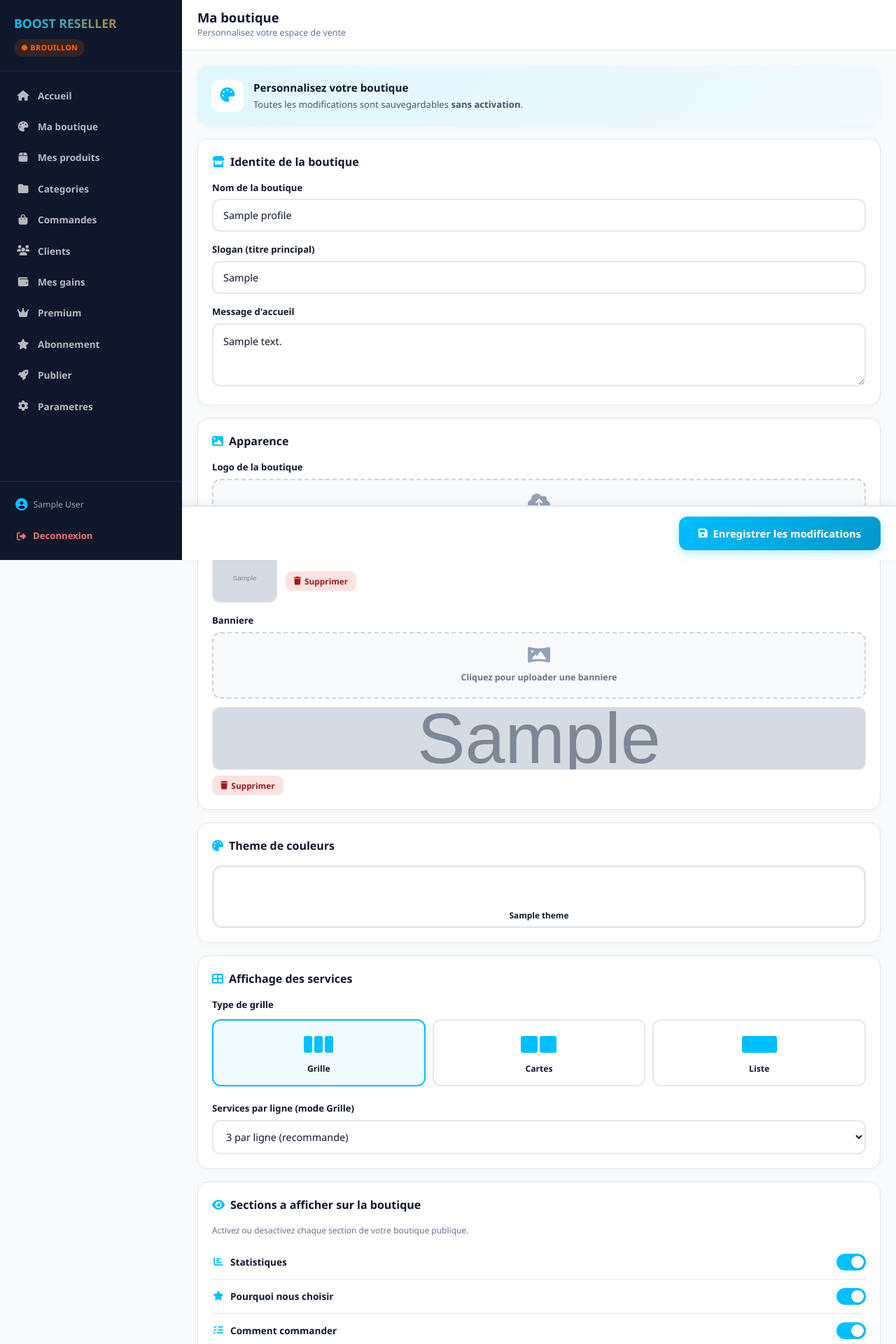
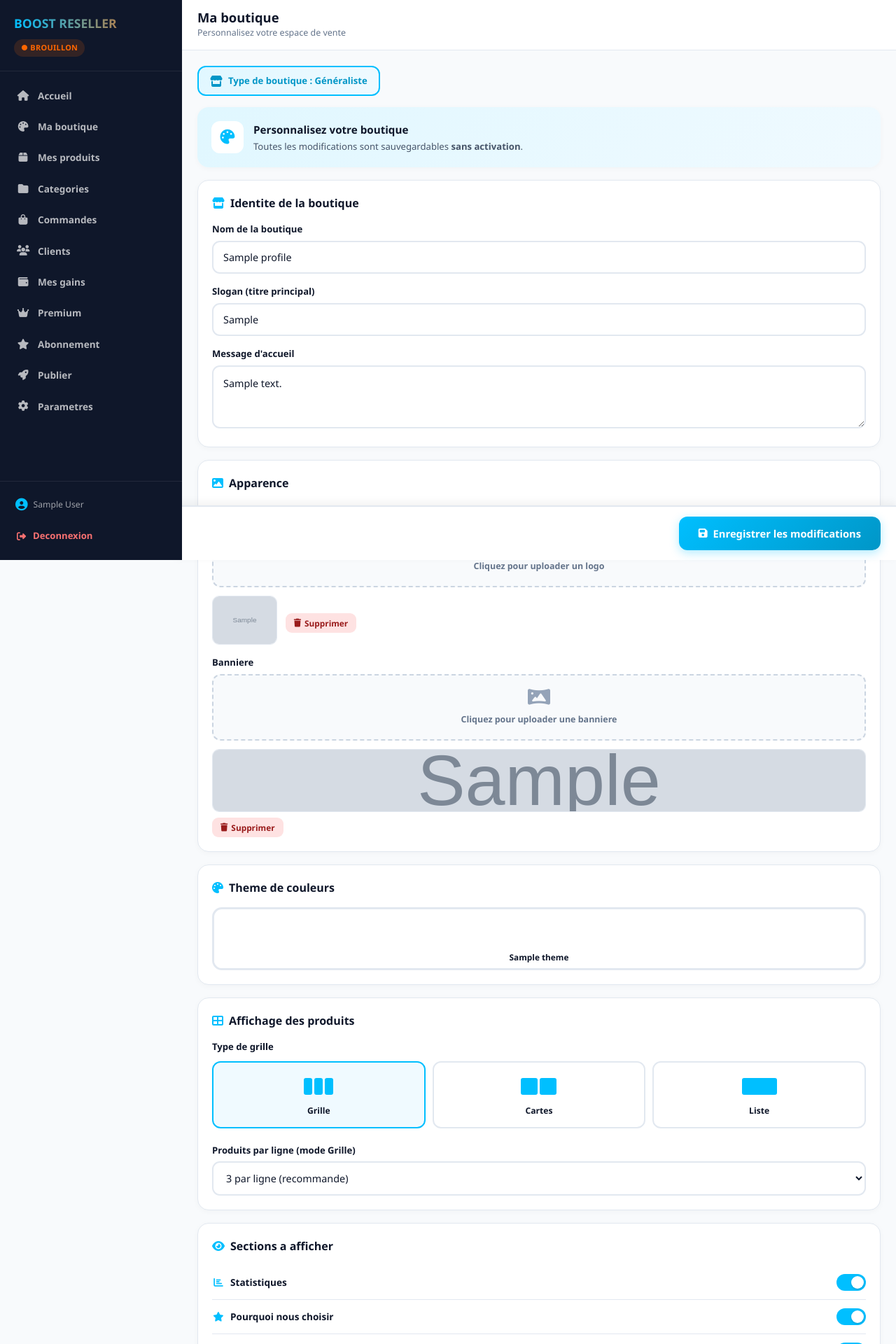
Before and after one commit to abdoula14cherif/kalilinux, a Flask app: template app/templates/dashboard/boutique.html in a window 1280 px wide. Shown: the top 1920 px of the page at 70% size. Run offline with Flask 3, Linux system fonts and the light colour scheme; the template is opened without the code that fills it: most values are stand-ins (such as "Sample title", 1, 10 or a date in 2020); grey boxes marked "Sample" are stand-in pictures.

Commit message:
Update boutique.html

```diff
--- a/app/templates/dashboard/boutique.html
+++ b/app/templates/dashboard/boutique.html
@@ -61,7 +61,6 @@
 input:checked + .slider{background:#00BFFF}
 input:checked + .slider:before{transform:translateX(18px)}
 
-/* CHOIX GRILLE */
 .grid-options{display:grid;grid-template-columns:repeat(3,1fr);gap:10px;margin-top:10px}
 .grid-opt{border:2px solid #E2E8F0;border-radius:12px;padding:14px 8px;text-align:center;cursor:pointer;transition:all .2s;background:#fff}
 .grid-opt:hover{border-color:#00BFFF}
@@ -71,11 +70,13 @@ input:checked + .slider:before{transform:translateX(18px)}
 .grid-opt-visu div{background:#00BFFF;border-radius:3px;height:24px}
 .grid-opt-lbl{font-size:.76rem;font-weight:700;color:#0F172A}
 
-/* SECTIONS TOGGLE */
 .section-toggle{display:flex;align-items:center;justify-content:space-between;padding:12px 0;border-bottom:1px solid #E2E8F0}
 .section-toggle:last-child{border-bottom:none}
 .section-toggle-lbl{font-size:.85rem;font-weight:600;color:#0F172A;display:flex;align-items:center;gap:8px}
 .section-toggle-lbl i{color:#00BFFF;width:18px;text-align:center}
+
+.info-type-badge{display:inline-flex;align-items:center;gap:8px;background:linear-gradient(135deg,#E0F7FF,#F0FAFF);border:2px solid #00BFFF;border-radius:12px;padding:10px 16px;font-size:.82rem;font-weight:800;color:#0096C7;margin-bottom:16px}
+.info-type-badge i{font-size:1rem}
 
 .save-bar{position:fixed;bottom:0;left:250px;right:0;background:#fff;border-top:2px solid #E2E8F0;padding:14px 22px;display:flex;gap:10px;justify-content:flex-end;box-shadow:0 -4px 12px rgba(0,0,0,.06);z-index:80}
 @media(max-width:900px){.save-bar{left:0}}
@@ -86,6 +87,22 @@ input:checked + .slider:before{transform:translateX(18px)}
 
 {% block dashboard_content %}
 <div class="boutique-form" style="padding-bottom:90px">
+
+  <!-- BADGE TYPE BOUTIQUE -->
+  <div class="info-type-badge">
+    <i class="fas fa-store"></i>
+    Type de boutique :
+    {% if profile.boutique_type == 'digital' %}Digital & Réseaux
+    {% elif profile.boutique_type == 'mode' %}Mode & Vêtements
+    {% elif profile.boutique_type == 'beaute' %}Beauté & Cosmétiques
+    {% elif profile.boutique_type == 'formations' %}Formations en ligne
+    {% elif profile.boutique_type == 'ebooks' %}Ebooks & Digital
+    {% elif profile.boutique_type == 'restauration' %}Restauration & Livraison
+    {% elif profile.boutique_type == 'electronique' %}Électronique & Tech
+    {% elif profile.boutique_type == 'immobilier' %}Immobilier
+    {% elif profile.boutique_type == 'art' %}Art & Artisanat
+    {% else %}Généraliste{% endif %}
+  </div>
 
   <div class="card" style="background:linear-gradient(135deg,#E0F7FF,#F0FAFF);border:none">
     <div style="display:flex;align-items:center;gap:14px">
@@ -103,16 +120,15 @@ input:checked + .slider:before{transform:translateX(18px)}
 
   <form method="POST" action="{{ url_for('dashboard.boutique_enregistrer') }}" enctype="multipart/form-data" id="formBoutique">
 
-    <!-- IDENTITE -->
     <div class="card">
       <div class="card-title"><i class="fas fa-store"></i> Identite de la boutique</div>
       <div class="fg">
         <label>Nom de la boutique</label>
-        <input class="inp" type="text" name="boutique_nom" value="{{ profile.boutique_nom or '' }}" placeholder="Ex : Boost Douala" maxlength="60">
+        <input class="inp" type="text" name="boutique_nom" value="{{ profile.boutique_nom or '' }}" placeholder="Ex : Ma Boutique" maxlength="60">
       </div>
       <div class="fg">
         <label>Slogan (titre principal)</label>
-        <input class="inp" type="text" name="boutique_slogan" value="{{ profile.boutique_slogan or '' }}" placeholder="Ex : Le boost le plus rapide du Cameroun" maxlength="100">
+        <input class="inp" type="text" name="boutique_slogan" value="{{ profile.boutique_slogan or '' }}" placeholder="Ex : Le meilleur du Cameroun" maxlength="100">
       </div>
       <div class="fg" style="margin-bottom:0">
         <label>Message d'accueil</label>
@@ -120,7 +136,6 @@ input:checked + .slider:before{transform:translateX(18px)}
       </div>
     </div>
 
-    <!-- APPARENCE -->
     <div class="card">
       <div class="card-title"><i class="fas fa-image"></i> Apparence</div>
       <div class="fg">
@@ -153,7 +168,6 @@ input:checked + .slider:before{transform:translateX(18px)}
       </div>
     </div>
 
-    <!-- THEME -->
     <div class="card">
       <div class="card-title"><i class="fas fa-palette"></i> Theme de couleurs</div>
       <div class="themes-grid">
@@ -167,39 +181,30 @@ input:checked + .slider:before{transform:translateX(18px)}
       </div>
     </div>
 
-    <!-- ⭐ AFFICHAGE DES SERVICES (NOUVEAU) -->
     <div class="card">
-      <div class="card-title"><i class="fas fa-th-large"></i> Affichage des services</div>
-
+      <div class="card-title"><i class="fas fa-th-large"></i> Affichage des produits</div>
       <div class="fg">
         <label>Type de grille</label>
         <div class="grid-options">
           <label class="grid-opt {% if (profile.boutique_type_grille or 'grille') == 'grille' %}actif{% endif %}">
             <input type="radio" name="boutique_type_grille" value="grille" {% if (profile.boutique_type_grille or 'grille') == 'grille' %}checked{% endif %} onchange="selectGrid(this)">
-            <div class="grid-opt-visu">
-              <div style="width:12px"></div><div style="width:12px"></div><div style="width:12px"></div>
-            </div>
+            <div class="grid-opt-visu"><div style="width:12px"></div><div style="width:12px"></div><div style="width:12px"></div></div>
             <div class="grid-opt-lbl">Grille</div>
           </label>
           <label class="grid-opt {% if profile.boutique_type_grille == 'cartes' %}actif{% endif %}">
             <input type="radio" name="boutique_type_grille" value="cartes" {% if profile.boutique_type_grille == 'cartes' %}checked{% endif %} onchange="selectGrid(this)">
-            <div class="grid-opt-visu">
-              <div style="width:24px"></div><div style="width:24px"></div>
-            </div>
+            <div class="grid-opt-visu"><div style="width:24px"></div><div style="width:24px"></div></div>
             <div class="grid-opt-lbl">Cartes</div>
           </label>
           <label class="grid-opt {% if profile.boutique_type_grille == 'liste' %}actif{% endif %}">
             <input type="radio" name="boutique_type_grille" value="liste" {% if profile.boutique_type_grille == 'liste' %}checked{% endif %} onchange="selectGrid(this)">
-            <div class="grid-opt-visu">
-              <div style="width:50px"></div>
-            </div>
+            <div class="grid-opt-visu"><div style="width:50px"></div></div>
             <div class="grid-opt-lbl">Liste</div>
           </label>
         </div>
       </div>
-
       <div class="fg" style="margin-bottom:0">
-        <label>Services par ligne (mode Grille)</label>
+        <label>Produits par ligne (mode Grille)</label>
         <select class="inp" name="boutique_services_par_ligne">
           <option value="2" {% if profile.boutique_services_par_ligne == 2 %}selected{% endif %}>2 par ligne</option>
           <option value="3" {% if (profile.boutique_services_par_ligne or 3) == 3 %}selected{% endif %}>3 par ligne (recommande)</option>
@@ -208,22 +213,18 @@ input:checked + .slider:before{transform:translateX(18px)}
       </div>
     </div>
 
-    <!-- ⭐ SECTIONS A AFFICHER (NOUVEAU) -->
     <div class="card">
-      <div class="card-title"><i class="fas fa-eye"></i> Sections a afficher sur la boutique</div>
-      <div class="hint" style="margin-bottom:12px;font-size:.75rem;color:#64748B">Activez ou desactivez chaque section de votre boutique publique.</div>
-
+      <div class="card-title"><i class="fas fa-eye"></i> Sections a afficher</div>
       {% set sections = profile.boutique_sections_affichees or {} %}
       {% set secs = [
         ('stats', 'Statistiques', 'fas fa-chart-bar'),
         ('avantages', 'Pourquoi nous choisir', 'fas fa-star'),
         ('comment', 'Comment commander', 'fas fa-list-check'),
-        ('services', 'Catalogue des services', 'fas fa-store'),
+        ('services', 'Catalogue', 'fas fa-store'),
         ('apropos', 'A propos', 'fas fa-info-circle'),
         ('avis', 'Avis clients', 'fas fa-comments'),
         ('faq', 'FAQ', 'fas fa-question-circle')
       ] %}
-
       {% for key, label, ico in secs %}
       <div class="section-toggle">
         <div class="section-toggle-lbl"><i class="{{ ico }}"></i> {{ label }}</div>
@@ -235,10 +236,8 @@ input:checked + .slider:before{transform:translateX(18px)}
       {% endfor %}
     </div>
 
-    <!-- ⭐ CONFIANCE (NOUVEAU) -->
     <div class="card">
       <div class="card-title"><i class="fas fa-shield-halved"></i> Signes de confiance</div>
-
       <div class="toggle-row">
         <div>
           <div class="toggle-lbl">Badge "Verifie"</div>
@@ -249,30 +248,16 @@ input:checked + .slider:before{transform:translateX(18px)}
           <span class="slider"></span>
         </label>
       </div>
-
-      <div class="toggle-row">
-        <div>
-          <div class="toggle-lbl">Slogan anime</div>
-          <div class="toggle-desc">Effet de frappe sur le slogan</div>
-        </div>
-        <label class="switch">
-          <input type="checkbox" name="boutique_slogan_anime" {% if profile.boutique_slogan_anime %}checked{% endif %}>
-          <span class="slider"></span>
-        </label>
-      </div>
-
       <div class="fg" style="margin-top:14px">
         <label>Note de la boutique (sur 5)</label>
-        <input class="inp" type="number" name="boutique_note" step="0.1" min="0" max="5" value="{{ profile.boutique_note or 4.9 }}" placeholder="4.9">
+        <input class="inp" type="number" name="boutique_note" step="0.1" min="0" max="5" value="{{ profile.boutique_note or 4.9 }}">
       </div>
-
       <div class="fg" style="margin-bottom:0">
         <label>Nombre d'avis</label>
-        <input class="inp" type="number" name="boutique_nb_avis" min="0" value="{{ profile.boutique_nb_avis or 0 }}" placeholder="0">
+        <input class="inp" type="number" name="boutique_nb_avis" min="0" value="{{ profile.boutique_nb_avis or 0 }}">
       </div>
     </div>
 
-    <!-- CONTACT -->
     <div class="card">
       <div class="card-title"><i class="fas fa-address-book"></i> Contact</div>
       <div class="fg">
@@ -286,7 +271,6 @@ input:checked + .slider:before{transform:translateX(18px)}
       </div>
     </div>
 
-    <!-- RESEAUX -->
     <div class="card">
       <div class="card-title"><i class="fas fa-share-alt"></i> Reseaux sociaux</div>
       <div class="reseau-item">
@@ -307,7 +291,6 @@ input:checked + .slider:before{transform:translateX(18px)}
       </div>
     </div>
 
-    <!-- A PROPOS -->
     <div class="card">
       <div class="card-title"><i class="fas fa-info-circle"></i> A propos</div>
       <div class="fg" style="margin-bottom:0">
@@ -316,7 +299,6 @@ input:checked + .slider:before{transform:translateX(18px)}
       </div>
     </div>
 
-    <!-- OPTIONS -->
     <div class="card">
       <div class="card-title"><i class="fas fa-cog"></i> Options d'affichage</div>
       <div class="toggle-row">
@@ -336,6 +318,16 @@ input:checked + .slider:before{transform:translateX(18px)}
         </div>
         <label class="switch">
           <input type="checkbox" name="boutique_whatsapp_flottant" {% if profile.boutique_whatsapp_flottant != False %}checked{% endif %}>
+          <span class="slider"></span>
+        </label>
+      </div>
+      <div class="toggle-row">
+        <div>
+          <div class="toggle-lbl">Slogan anime</div>
+          <div class="toggle-desc">Effet de frappe sur le slogan</div>
+        </div>
+        <label class="switch">
+          <input type="checkbox" name="boutique_slogan_anime" {% if profile.boutique_slogan_anime %}checked{% endif %}>
           <span class="slider"></span>
         </label>
       </div>
```
